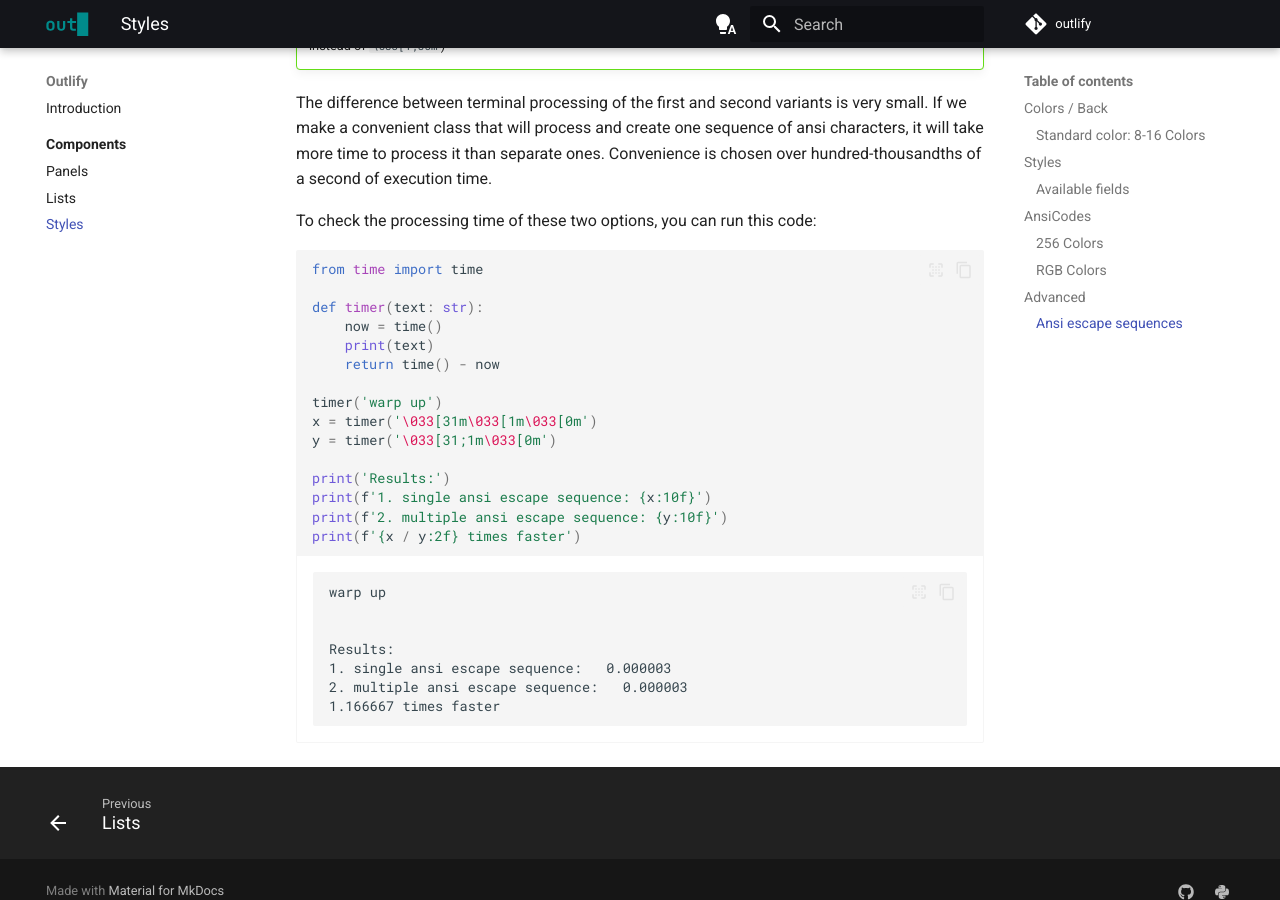
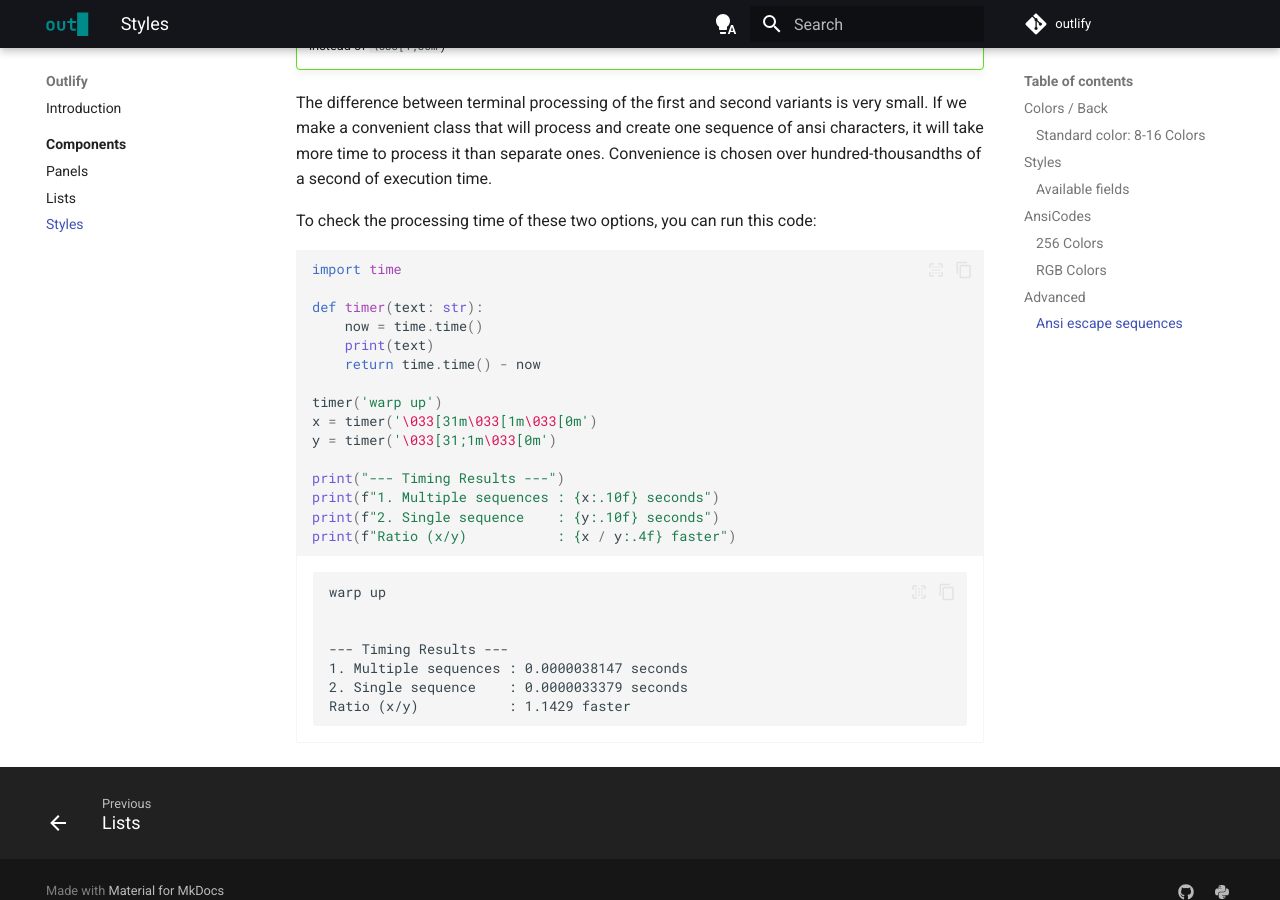
Before and after one commit to k1shk1n/outlify, an MkDocs documentation site: the page built from docs/components/style.md, in a window 1280 px wide and 900 px high, scrolled down 4113 px. Built offline with MkDocs 1.6.1 and Material for MkDocs 9.7.7, drawn with Linux system fonts in a browser that asks for light colours; comment, search, counter and statistics services are not loaded; the version menu is left out.

Commit message:
update style docs

````diff
--- a/docs/components/style.md
+++ b/docs/components/style.md
@@ -145,21 +145,21 @@ of execution time.
 To check the processing time of these two options, you can run this code:
 
 ```python
-from time import time
+import time
 
 def timer(text: str):
-    now = time()
+    now = time.time()
     print(text)
-    return time() - now
+    return time.time() - now
 
 timer('warp up')
 x = timer('\033[31m\033[1m\033[0m')
 y = timer('\033[31;1m\033[0m')
 
-print('Results:')
-print(f'1. single ansi escape sequence: {x:10f}')
-print(f'2. multiple ansi escape sequence: {y:10f}')
-print(f'{x / y:2f} times faster')
+print("--- Timing Results ---")
+print(f"1. Multiple sequences : {x:.10f} seconds")
+print(f"2. Single sequence    : {y:.10f} seconds")
+print(f"Ratio (x/y)           : {x / y:.4f} faster")
 ```
 
 <div class="result" markdown>
@@ -168,10 +168,10 @@ print(f'{x / y:2f} times faster')
 warp up
 
 
-Results:
-1. single ansi escape sequence:   0.000003
-2. multiple ansi escape sequence:   0.000003
-1.166667 times faster
+--- Timing Results ---
+1. Multiple sequences : 0.0000038147 seconds
+2. Single sequence    : 0.0000033379 seconds
+Ratio (x/y)           : 1.1429 faster
 ```
 
 </div>
````
